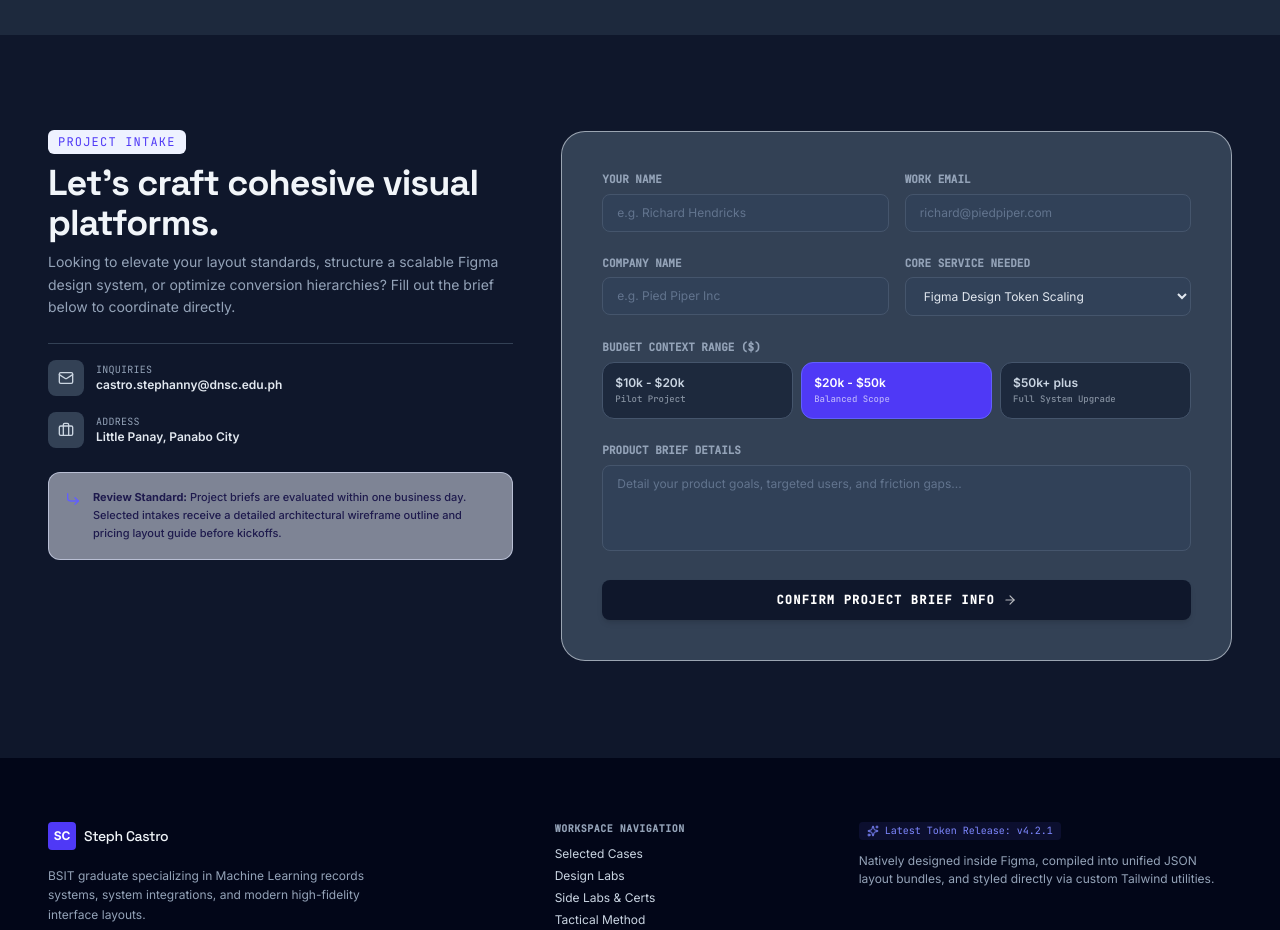
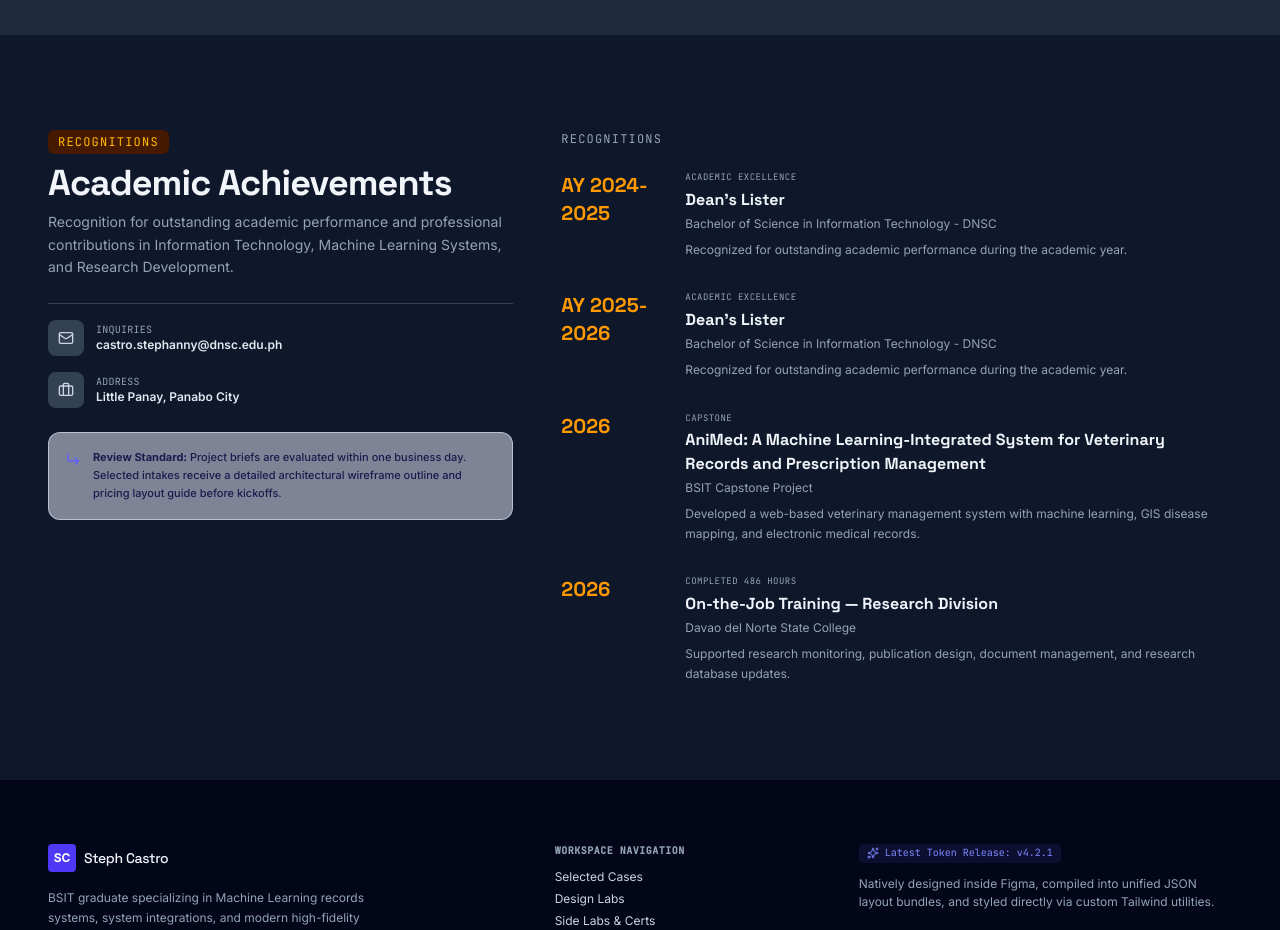
Before and after one commit to kevincaidic/step1, a React (Vite) app: page / in a window 1280 px wide. Shown: the part 7620-8550 px from the top of the page. Built offline with nearby package versions, Linux system fonts and the light colour scheme.

Commit message:
contact replace

```diff
--- a/src/components/ContactForm.tsx
+++ b/src/components/ContactForm.tsx
@@ -50,14 +50,14 @@ export default function ContactForm() {
           {/* Left Column: Context / Contact Information */}
           <div className="lg:col-span-5 space-y-6">
             <div>
-              <span className="text-xs font-mono uppercase tracking-widest text-indigo-600 bg-indigo-50 px-2.5 py-1 rounded-md">
-                Project Intake
+              <span className="text-xs font-mono uppercase tracking-widest text-amber-400 bg-amber-950 px-2.5 py-1 rounded-md">
+                Recognitions
               </span>
-              <h2 className="text-3xl md:text-4xl font-display font-bold tracking-tight text-slate-900 mt-3">
-                Let&rsquo;s craft cohesive visual platforms.
+              <h2 className="text-3xl md:text-4xl font-display font-bold tracking-tight text-slate-100 mt-3">
+                Academic Achievements
               </h2>
-              <p className="text-slate-500 mt-2 text-sm leading-relaxed">
-                Looking to elevate your layout standards, structure a scalable Figma design system, or optimize conversion hierarchies? Fill out the brief below to coordinate directly.
+              <p className="text-slate-400 mt-2 text-sm leading-relaxed">
+                Recognition for outstanding academic performance and professional contributions in Information Technology, Machine Learning Systems, and Research Development.
               </p>
             </div>
 
@@ -91,191 +91,98 @@ export default function ContactForm() {
             </div>
           </div>
 
-          {/* Right Column: High Fidelity Brief Form Card */}
-          <div className="lg:col-span-7 bg-slate-50 border border-slate-200/60 p-6 md:p-10 rounded-3xl relative overflow-hidden">
-            <AnimatePresence mode="wait">
-              {state === 'idle' || state === 'submitting' ? (
-                <motion.form
-                  key="form"
-                  onSubmit={handleSubmit}
-                  initial={{ opacity: 0 }}
-                  animate={{ opacity: 1 }}
-                  exit={{ opacity: 0 }}
-                  className="space-y-6 text-slate-800"
-                >
-                  <div className="grid grid-cols-1 sm:grid-cols-2 gap-4">
-                    {/* Name input */}
-                    <div className="space-y-1.5">
-                      <label className="block text-[11px] font-mono font-semibold text-slate-500 uppercase">
-                        Your Name
-                      </label>
-                      <input
-                        type="text"
-                        value={formData.name}
-                        onChange={(e) => setFormData({ ...formData, name: e.target.value })}
-                        placeholder="e.g. Richard Hendricks"
-                        className={`w-full px-3.5 py-2.5 bg-slate-700 border text-xs rounded-lg outline-hidden placeholder:text-slate-500 text-slate-200 font-sans transition-all ${
-                          errors.name ? 'border-red-500 focus:ring-1 focus:ring-red-400' : 'border-slate-600 focus:border-indigo-500 focus:ring-1 focus:ring-indigo-500/20'
-                        }`}
-                      />
-                      {errors.name && <span className="text-[10px] text-red-500 block font-mono">{errors.name}</span>}
+          {/* Right Column: Achievements Timeline */}
+          <div className="lg:col-span-7 space-y-6">
+            <div className="text-xs font-mono uppercase tracking-widest text-slate-500 mb-6">
+              Recognitions
             </div>
 
-                    {/* Email input */}
-                    <div className="space-y-1.5">
-                      <label className="block text-[11px] font-mono font-semibold text-slate-500 uppercase">
-                        Work Email
-                      </label>
-                      <input
-                        type="text"
-                        value={formData.email}
-                        onChange={(e) => setFormData({ ...formData, email: e.target.value })}
-                        placeholder="richard@piedpiper.com"
-                        className={`w-full px-3.5 py-2.5 bg-slate-700 border text-xs rounded-lg outline-hidden placeholder:text-slate-500 text-slate-200 font-sans transition-all ${
-                          errors.email ? 'border-red-500 focus:ring-1 focus:ring-red-400' : 'border-slate-600 focus:border-indigo-500 focus:ring-1 focus:ring-indigo-500/20'
-                        }`}
-                      />
-                      {errors.email && <span className="text-[10px] text-red-500 block font-mono">{errors.email}</span>}
+            {/* Timeline Items */}
+            <div className="space-y-8">
+              {/* AY 2024-2025 */}
+              <div className="flex gap-6">
+                <div className="text-amber-500 font-display font-bold text-xl min-w-[100px]">
+                  AY 2024-<br/>2025
+                </div>
+                <div className="flex-1">
+                  <span className="text-[9px] font-mono uppercase tracking-wider text-slate-500 block mb-1">
+                    Academic Excellence
+                  </span>
+                  <h3 className="text-base font-display font-bold text-slate-100 mb-1">
+                    Dean's Lister
+                  </h3>
+                  <p className="text-xs text-slate-400 mb-2">
+                    Bachelor of Science in Information Technology - DNSC
+                  </p>
+                  <p className="text-xs text-slate-500 leading-relaxed">
+                    Recognized for outstanding academic performance during the academic year.
+                  </p>
                 </div>
               </div>
 
-                  <div className="grid grid-cols-1 sm:grid-cols-2 gap-4">
-                    {/* Organization input */}
-                    <div className="space-y-1.5">
-                      <label className="block text-[11px] font-mono font-semibold text-slate-500 uppercase">
-                        Company Name
-                      </label>
-                      <input
-                        type="text"
-                        value={formData.company}
-                        onChange={(e) => setFormData({ ...formData, company: e.target.value })}
-                        placeholder="e.g. Pied Piper Inc"
-                        className="w-full px-3.5 py-2.5 bg-slate-700 border border-slate-600 text-xs rounded-lg outline-hidden focus:border-indigo-500 focus:ring-1 focus:ring-indigo-500/20 placeholder:text-slate-500 text-slate-200 transition"
-                      />
+              {/* AY 2025-2026 */}
+              <div className="flex gap-6">
+                <div className="text-amber-500 font-display font-bold text-xl min-w-[100px]">
+                  AY 2025-<br/>2026
                 </div>
-
-                    {/* Need Select Input */}
-                    <div className="space-y-1.5">
-                      <label className="block text-[11px] font-mono font-semibold text-slate-500 uppercase">
-                        Core Service Needed
-                      </label>
-                      <select
-                        value={formData.need}
-                        onChange={(e) => setFormData({ ...formData, need: e.target.value })}
-                        className="w-full px-3.5 py-2.5 bg-slate-700 border border-slate-600 text-xs rounded-lg outline-hidden focus:border-indigo-500 focus:ring-1 focus:ring-indigo-500/20 text-slate-200 transition"
-                      >
-                        <option value="design-system">Figma Design Token Scaling</option>
-                        <option value="ui-ux-design">Full-Scope Product Designing</option>
-                        <option value="mobile-proto">Interactive App Mockups</option>
-                        <option value="consultation">Conversion & UX Audit</option>
-                      </select>
+                <div className="flex-1">
+                  <span className="text-[9px] font-mono uppercase tracking-wider text-slate-500 block mb-1">
+                    Academic Excellence
+                  </span>
+                  <h3 className="text-base font-display font-bold text-slate-100 mb-1">
+                    Dean's Lister
+                  </h3>
+                  <p className="text-xs text-slate-400 mb-2">
+                    Bachelor of Science in Information Technology - DNSC
+                  </p>
+                  <p className="text-xs text-slate-500 leading-relaxed">
+                    Recognized for outstanding academic performance during the academic year.
+                  </p>
                 </div>
               </div>
 
-                  {/* Budget Choice Grid */}
-                  <div className="space-y-1.5">
-                    <label className="block text-[11px] font-mono font-semibold text-slate-500 uppercase">
-                      Budget Context Range ($)
-                    </label>
-                    <div className="grid grid-cols-3 gap-2">
-                      {[
-                        { id: '10k', val: '$10k - $20k', label: 'Pilot Project' },
-                        { id: '50k', val: '$20k - $50k', label: 'Balanced Scope' },
-                        { id: '90k', val: '$50k+ plus', label: 'Full System Upgrade' },
-                      ].map((tier) => (
-                        <button
-                          key={tier.id}
-                          type="button"
-                          onClick={() => setFormData({ ...formData, budget: tier.id })}
-                          className={`p-3 rounded-xl border text-center transition cursor-pointer flex flex-col justify-center gap-0.5 ${
-                            formData.budget === tier.id
-                              ? 'border-indigo-500 bg-indigo-600 text-white font-semibold shadow-2xs'
-                              : 'border-slate-600 hover:border-slate-500 text-slate-300 bg-slate-800'
-                          }`}
-                        >
-                          <span className="text-xs font-semibold">{tier.val}</span>
-                          <span className="text-[9px] font-mono opacity-60 font-medium">{tier.label}</span>
-                        </button>
-                      ))}
+              {/* 2026 Capstone */}
+              <div className="flex gap-6">
+                <div className="text-amber-500 font-display font-bold text-xl min-w-[100px]">
+                  2026
+                </div>
+                <div className="flex-1">
+                  <span className="text-[9px] font-mono uppercase tracking-wider text-slate-500 block mb-1">
+                    Capstone
+                  </span>
+                  <h3 className="text-base font-display font-bold text-slate-100 mb-1">
+                    AniMed: A Machine Learning-Integrated System for Veterinary Records and Prescription Management
+                  </h3>
+                  <p className="text-xs text-slate-400 mb-2">
+                    BSIT Capstone Project
+                  </p>
+                  <p className="text-xs text-slate-500 leading-relaxed">
+                    Developed a web-based veterinary management system with machine learning, GIS disease mapping, and electronic medical records.
+                  </p>
                 </div>
               </div>
 
-                  {/* Message Input */}
-                  <div className="space-y-1.5">
-                    <label className="block text-[11px] font-mono font-semibold text-slate-500 uppercase">
-                      Product Brief Details
-                    </label>
-                    <textarea
-                      value={formData.message}
-                      onChange={(e) => setFormData({ ...formData, message: e.target.value })}
-                      placeholder="Detail your product goals, targeted users, and friction gaps..."
-                      rows={4}
-                      className={`w-full px-3.5 py-2.5 bg-slate-700 border text-xs rounded-lg outline-hidden placeholder:text-slate-500 text-slate-200 font-sans transition-all resize-none ${
-                        errors.message ? 'border-red-500 focus:ring-1 focus:ring-red-400' : 'border-slate-600 focus:border-indigo-500 focus:ring-1 focus:ring-indigo-500/20'
-                      }`}
-                    />
-                    {errors.message && <span className="text-[10px] text-red-500 block font-mono">{errors.message}</span>}
+              {/* 2026 OJT */}
+              <div className="flex gap-6">
+                <div className="text-amber-500 font-display font-bold text-xl min-w-[100px]">
+                  2026
                 </div>
-
-                  {/* Send Action Trigger of Submit */}
-                  <button
-                    disabled={state === 'submitting'}
-                    className={`w-full py-3 text-xs font-mono font-semibold text-white tracking-widest uppercase flex items-center justify-center gap-2 rounded-lg shadow-md hover:bg-slate-800 transition ${
-                      state === 'submitting' ? 'bg-slate-400 cursor-not-allowed' : 'bg-slate-900 cursor-pointer'
-                    }`}
-                  >
-                    {state === 'submitting' ? (
-                      <>
-                        <div className="w-4 h-4 rounded-full border-2 border-white border-t-transparent animate-spin" />
-                        Allocating Server Thread...
-                      </>
-                    ) : (
-                      <>
-                        Confirm Project Brief Info
-                        <ArrowRight className="w-3.5 h-3.5 opacity-70" />
-                      </>
-                    )}
-                  </button>
-                </motion.form>
-              ) : (
-                /* Success screen */
-                <motion.div
-                  key="success"
-                  initial={{ opacity: 0, scale: 0.95 }}
-                  animate={{ opacity: 1, scale: 1 }}
-                  transition={{ type: 'spring', duration: 0.5 }}
-                  className="flex flex-col items-center justify-center text-center py-10 space-y-4"
-                >
-                  <div className="w-14 h-14 bg-indigo-50 border border-indigo-100 rounded-full flex items-center justify-center text-indigo-600 shadow-inner">
-                    <CheckCircle2 className="w-8 h-8 stroke-[2px]" />
-                  </div>
-                  <div>
-                    <h3 className="text-xl font-display font-medium text-slate-900">
-                      Briefing Transmitted Successfully
+                <div className="flex-1">
+                  <span className="text-[9px] font-mono uppercase tracking-wider text-slate-500 block mb-1">
+                    Completed 486 Hours
+                  </span>
+                  <h3 className="text-base font-display font-bold text-slate-100 mb-1">
+                    On-the-Job Training — Research Division
                   </h3>
-                    <p className="text-slate-500 text-xs max-w-sm mt-1 leading-relaxed">
-                      Steph Castro has received your brief. You will receive a compiled outline and system coordinate layout via your inbox <b className="text-slate-700 font-medium">{formData.email}</b> within one business day.
+                  <p className="text-xs text-slate-400 mb-2">
+                    Davao del Norte State College
+                  </p>
+                  <p className="text-xs text-slate-500 leading-relaxed">
+                    Supported research monitoring, publication design, document management, and research database updates.
                   </p>
                 </div>
-                  <button
-                    onClick={() => {
-                      setFormData({
-                        name: '',
-                        email: '',
-                        company: '',
-                        need: 'design-system',
-                        budget: '50k',
-                        message: '',
-                      });
-                      setState('idle');
-                    }}
-                    className="px-4 py-2 bg-slate-100 hover:bg-slate-200/80 text-slate-700 font-mono text-xs rounded-lg transition border border-slate-200 cursor-pointer"
-                  >
-                    Add Another Intake
-                  </button>
-                </motion.div>
-              )}
-            </AnimatePresence>
+              </div>
+            </div>
           </div>
         </div>
       </div>
```
Lines whose indentation alone changed are shown as unchanged.
